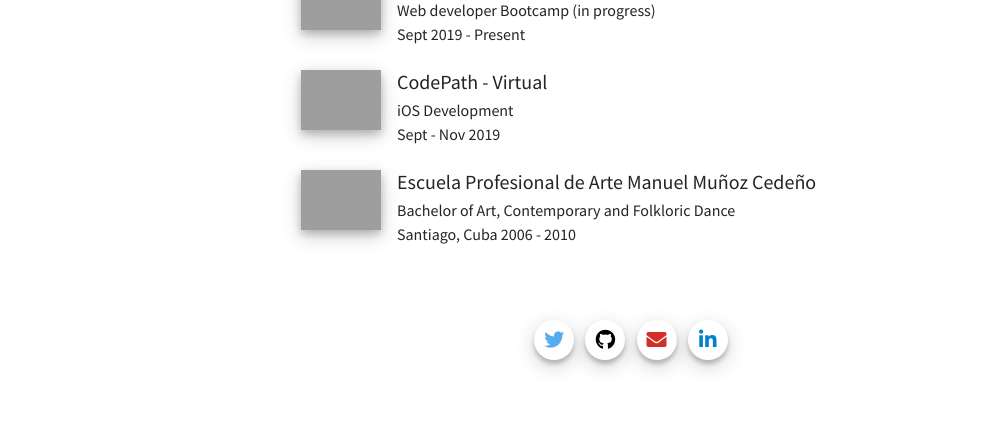
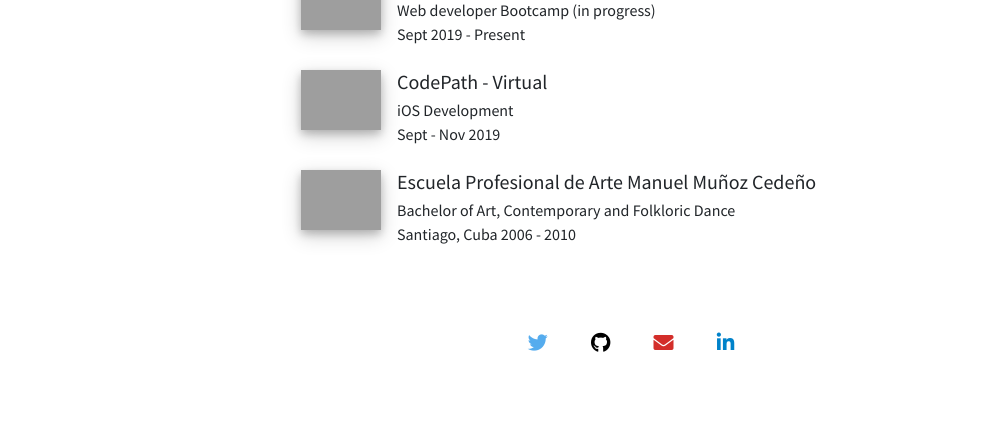
Before and after one commit to josealarconchacon/jose-profile-webpage, a PHP site: page /resume.html in a window 1280 px wide. Shown: the part 1506-1928 px from the top of the page, without its empty margins (9-1001 px from the left). Before the commit the page ends 1876 px from the top, so only its background shows below. Run offline with PHP 8.4, Linux system fonts and the light colour scheme; some libraries are stand-ins or nearby versions; grey boxes are pictures that could not be loaded.

Commit message:
fix social media icons layout

```diff
--- a/resume.css
+++ b/resume.css
@@ -71,7 +71,7 @@ hr {
 	margin-top: 10%;
 }
 
-#circle {
+/*#circle {
   background: #FFFFFF;
   border-radius: 50%;
   width:40px;
@@ -80,7 +80,7 @@ hr {
   justify-content: center;
   align-items: center;
   box-shadow: 0 4px 4px 0 rgba(0, 0, 0, 0.2), 0 6px 20px 0 rgba(0, 0, 0, 0.19);
-}
+}*/
 
 .list-unstyled .mr-3 {
  background-color: red;
```
